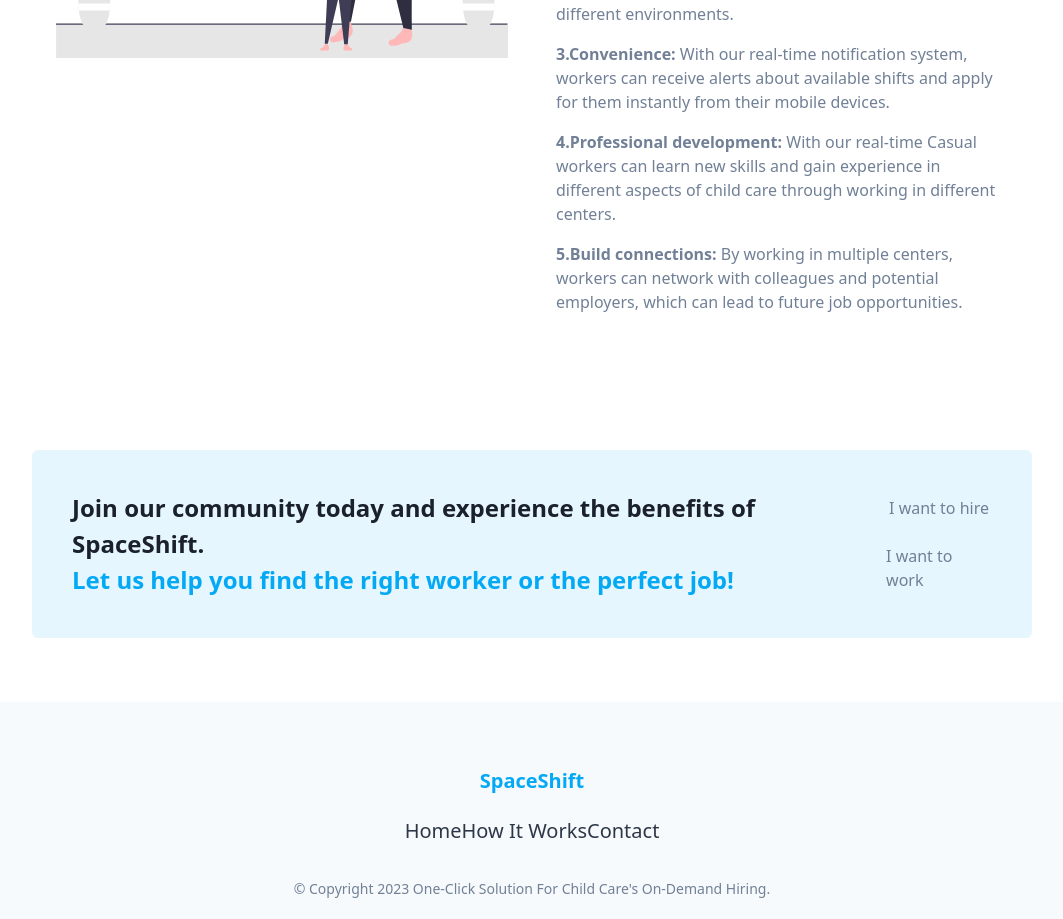
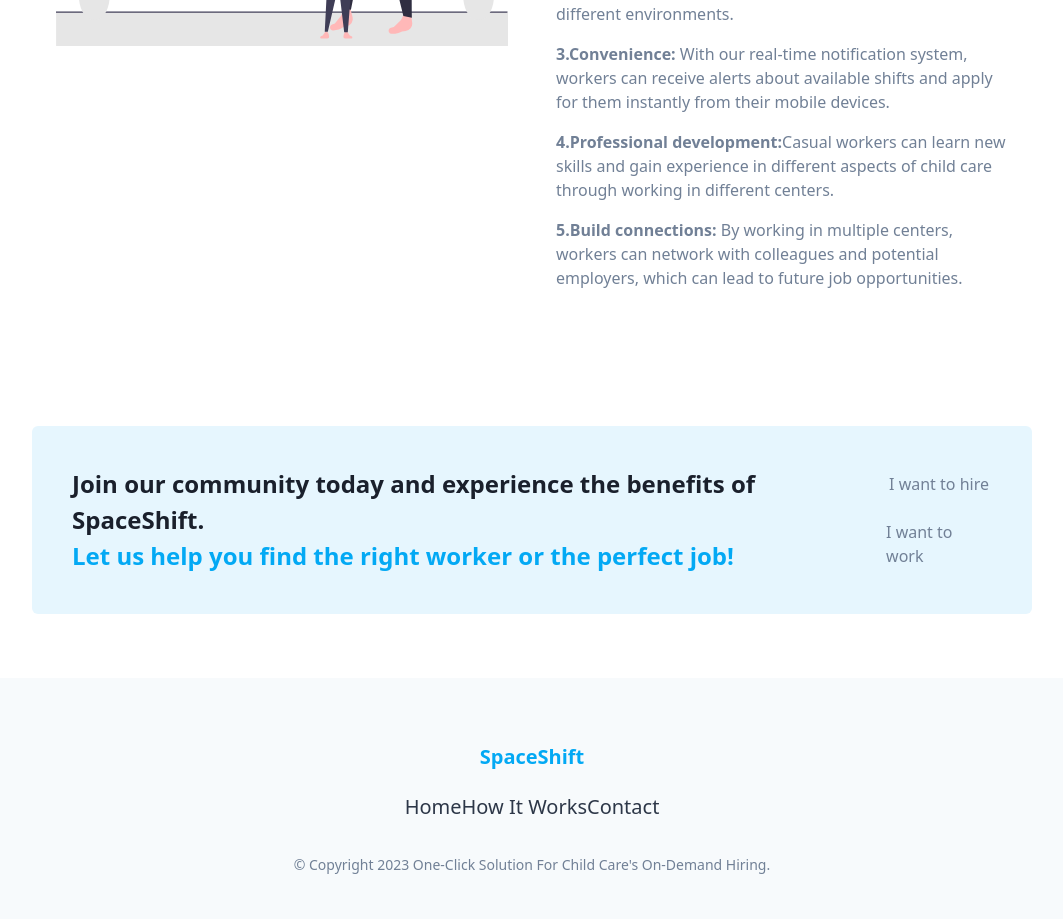
Before and after one commit to tonyvu2014/instantstaff, a Next.js app: page / in a window 1280 px wide. Shown: the part 2200-3119 px from the top of the page, without its empty margins (108-1171 px from the left). Built offline with nearby package versions, Linux system fonts and the light colour scheme.

Commit message:
fix type

```diff
--- a/src/templates/VerticalFeatures.tsx
+++ b/src/templates/VerticalFeatures.tsx
@@ -60,10 +60,9 @@
             shifts and apply for them instantly from their mobile devices.
           </p>
           <p className="py-2">
-            <span className="font-bold">4.Professional development:</span> With
-            our real-time Casual workers can learn new skills and gain
-            experience in different aspects of child care through working in
-            different centers.
+            <span className="font-bold">4.Professional development:</span>Casual
+            workers can learn new skills and gain experience in different
+            aspects of child care through working in different centers.
           </p>
           <p className="py-2">
             <span className="font-bold">5.Build connections:</span> By working
```
